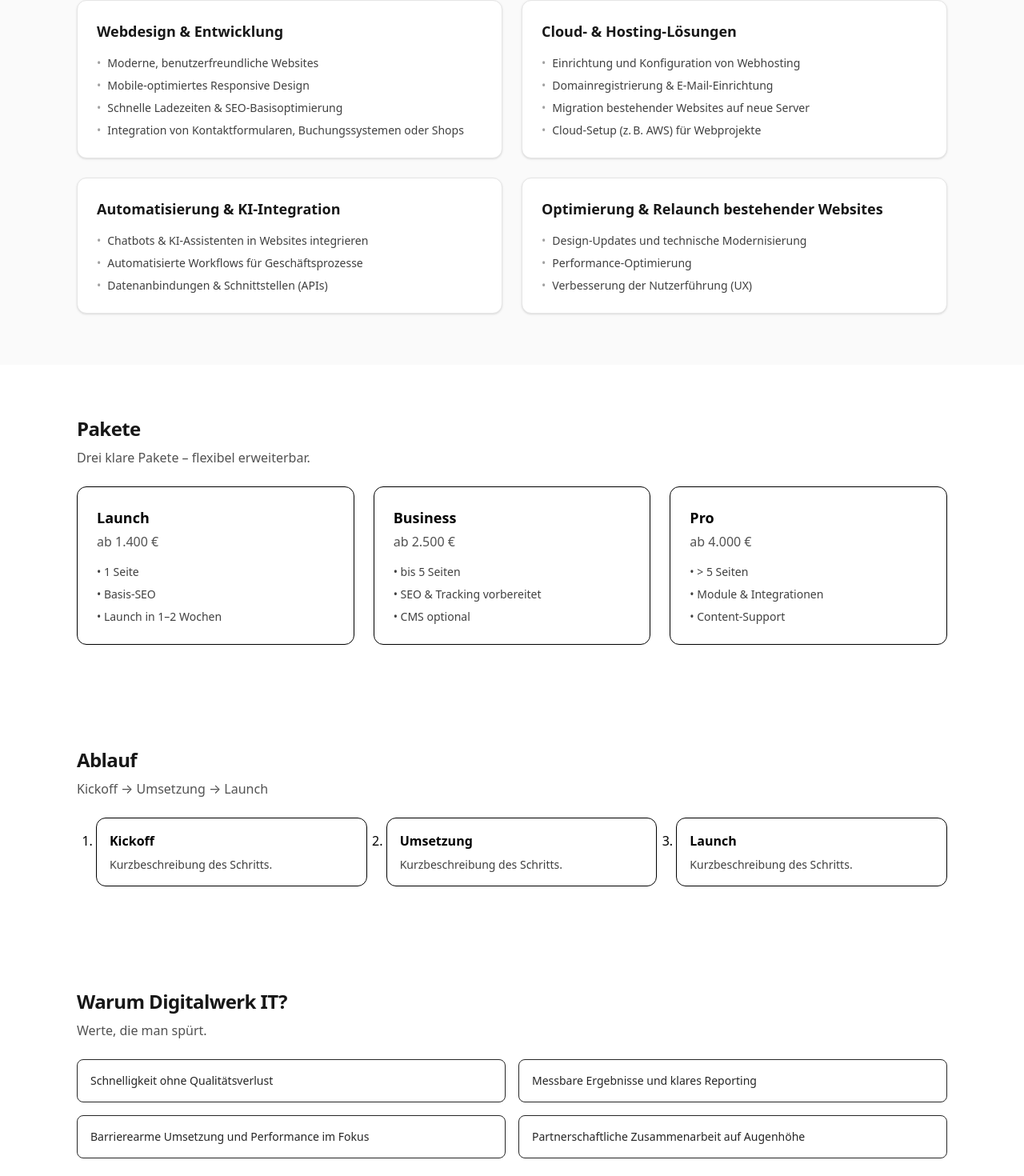
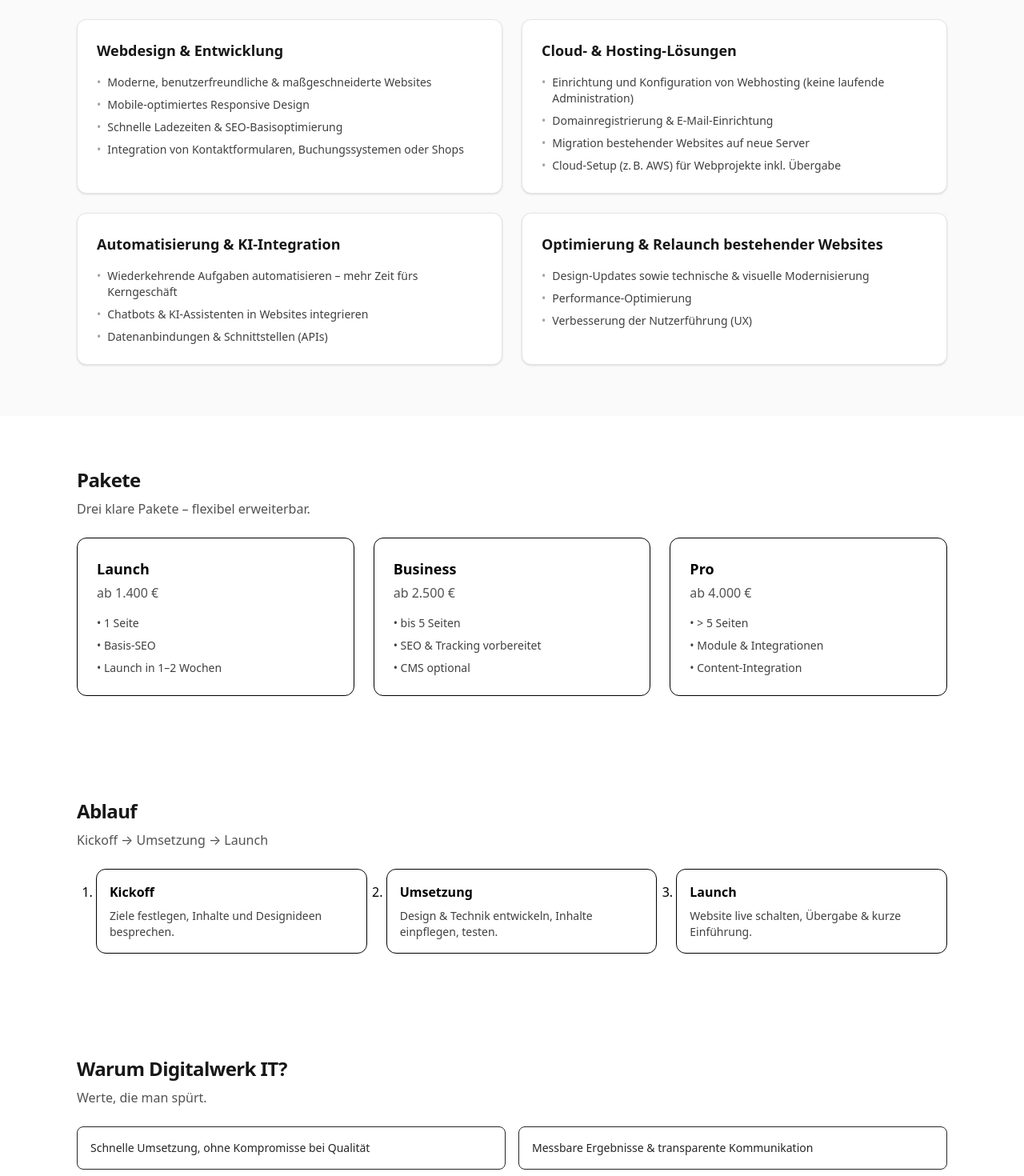
Before and after one commit to Remodops/digitalwerk, a Next.js app: page /leistungen in a window 1280 px wide. Shown: the part 688-2158 px from the top of the page at 80% size. Built offline with nearby package versions, Linux system fonts and the light colour scheme; no server answers.

Commit message:
feat(leistungen): Texte geschärft – Zielkunden, Leistungsbereiche, Pakete, Ablauf und Werte aktualisiert

```diff
--- a/src/app/(site)/leistungen/page.tsx
+++ b/src/app/(site)/leistungen/page.tsx
@@ -11,7 +11,7 @@
     {
       title: "Webdesign & Entwicklung",
       points: [
-        "Moderne, benutzerfreundliche Websites",
+        "Moderne, benutzerfreundliche & maßgeschneiderte Websites",
         "Mobile-optimiertes Responsive Design",
         "Schnelle Ladezeiten & SEO‑Basisoptimierung",
         "Integration von Kontaktformularen, Buchungssystemen oder Shops",
@@ -20,24 +20,24 @@
     {
       title: "Cloud- & Hosting‑Lösungen",
       points: [
-        "Einrichtung und Konfiguration von Webhosting",
+        "Einrichtung und Konfiguration von Webhosting (keine laufende Administration)",
         "Domainregistrierung & E‑Mail‑Einrichtung",
         "Migration bestehender Websites auf neue Server",
-        "Cloud‑Setup (z. B. AWS) für Webprojekte",
+        "Cloud‑Setup (z. B. AWS) für Webprojekte inkl. Übergabe",
       ],
     },
     {
       title: "Automatisierung & KI‑Integration",
       points: [
+        "Wiederkehrende Aufgaben automatisieren – mehr Zeit fürs Kerngeschäft",
         "Chatbots & KI‑Assistenten in Websites integrieren",
-        "Automatisierte Workflows für Geschäftsprozesse",
         "Datenanbindungen & Schnittstellen (APIs)",
       ],
     },
     {
       title: "Optimierung & Relaunch bestehender Websites",
       points: [
-        "Design‑Updates und technische Modernisierung",
+        "Design‑Updates sowie technische & visuelle Modernisierung",
         "Performance‑Optimierung",
         "Verbesserung der Nutzerführung (UX)",
       ],
@@ -46,14 +46,14 @@
   const packages = [
     { name: "Launch", price: "ab 1.400 €", features: ["1 Seite", "Basis‑SEO", "Launch in 1–2 Wochen"] },
     { name: "Business", price: "ab 2.500 €", features: ["bis 5 Seiten", "SEO & Tracking vorbereitet", "CMS optional"] },
-    { name: "Pro", price: "ab 4.000 €", features: ["> 5 Seiten", "Module & Integrationen", "Content‑Support"] },
+    { name: "Pro", price: "ab 4.000 €", features: ["> 5 Seiten", "Module & Integrationen", "Content‑Integration"] },
   ];
   return (
     <>
       <PageHero title="Leistungen" subtitle="Pakete, Ablauf und Werte – klar strukturiert." bgImageSrc="/images/leistungen/code-laptop.jpg" />
-      <Section title="Für wen ist das geeignet?" subtitle="Unternehmen, die schnell sichtbare Ergebnisse wollen.">
+      <Section title="Für wen ist das geeignet?" subtitle="Für Unternehmer, Selbstständige und kleine Teams, die ohne lange Abstimmungswege eine moderne Website möchten – schnell, klar und messbar.">
         <p className="text-sm text-neutral-800 max-w-2xl">
-          Ideal für Teams, die ohne Agentur‑Overhead eine moderne Website aufbauen oder erneuern möchten –
+          Ideal für Kunden, die ohne Agentur‑Overhead eine moderne Website aufbauen oder erneuern möchten –
           mit Fokus auf Speed, Klarheit und messbare Resultate.
         </p>
       </Section>
@@ -91,20 +91,27 @@
       </Section>
       <Section title="Ablauf" subtitle="Kickoff → Umsetzung → Launch">
         <ol className="grid grid-cols-1 gap-6 sm:grid-cols-3 list-decimal pl-6">
-          {["Kickoff","Umsetzung","Launch"].map((s, i) => (
-            <li key={i} className="rounded-xl border p-4">
-              <div className="font-semibold">{s}</div>
-              <p className="mt-2 text-sm text-neutral-700">Kurzbeschreibung des Schritts.</p>
-            </li>
-          ))}
+          {["Kickoff","Umsetzung","Launch"].map((s, i) => {
+            const desc = {
+              Kickoff: "Ziele festlegen, Inhalte und Designideen besprechen.",
+              Umsetzung: "Design & Technik entwickeln, Inhalte einpflegen, testen.",
+              Launch: "Website live schalten, Übergabe & kurze Einführung.",
+            } as const;
+            return (
+              <li key={i} className="rounded-xl border p-4">
+                <div className="font-semibold">{s}</div>
+                <p className="mt-2 text-sm text-neutral-700">{desc[s as keyof typeof desc]}</p>
+              </li>
+            );
+          })}
         </ol>
       </Section>
       <Section title="Warum Digitalwerk IT?" subtitle="Werte, die man spürt.">
         <ul className="grid grid-cols-1 gap-4 sm:grid-cols-2 text-sm text-neutral-800">
-          <li className="rounded-lg border p-4">Schnelligkeit ohne Qualitätsverlust</li>
-          <li className="rounded-lg border p-4">Messbare Ergebnisse und klares Reporting</li>
-          <li className="rounded-lg border p-4">Barrierearme Umsetzung und Performance im Fokus</li>
-          <li className="rounded-lg border p-4">Partnerschaftliche Zusammenarbeit auf Augenhöhe</li>
+          <li className="rounded-lg border p-4">Schnelle Umsetzung, ohne Kompromisse bei Qualität</li>
+          <li className="rounded-lg border p-4">Messbare Ergebnisse & transparente Kommunikation</li>
+          <li className="rounded-lg border p-4">Barrierearm, performant und zukunftssicher</li>
+          <li className="rounded-lg border p-4">Direkte Zusammenarbeit – ohne Agentur-Overhead</li>
         </ul>
       </Section>
       <Section>
```
